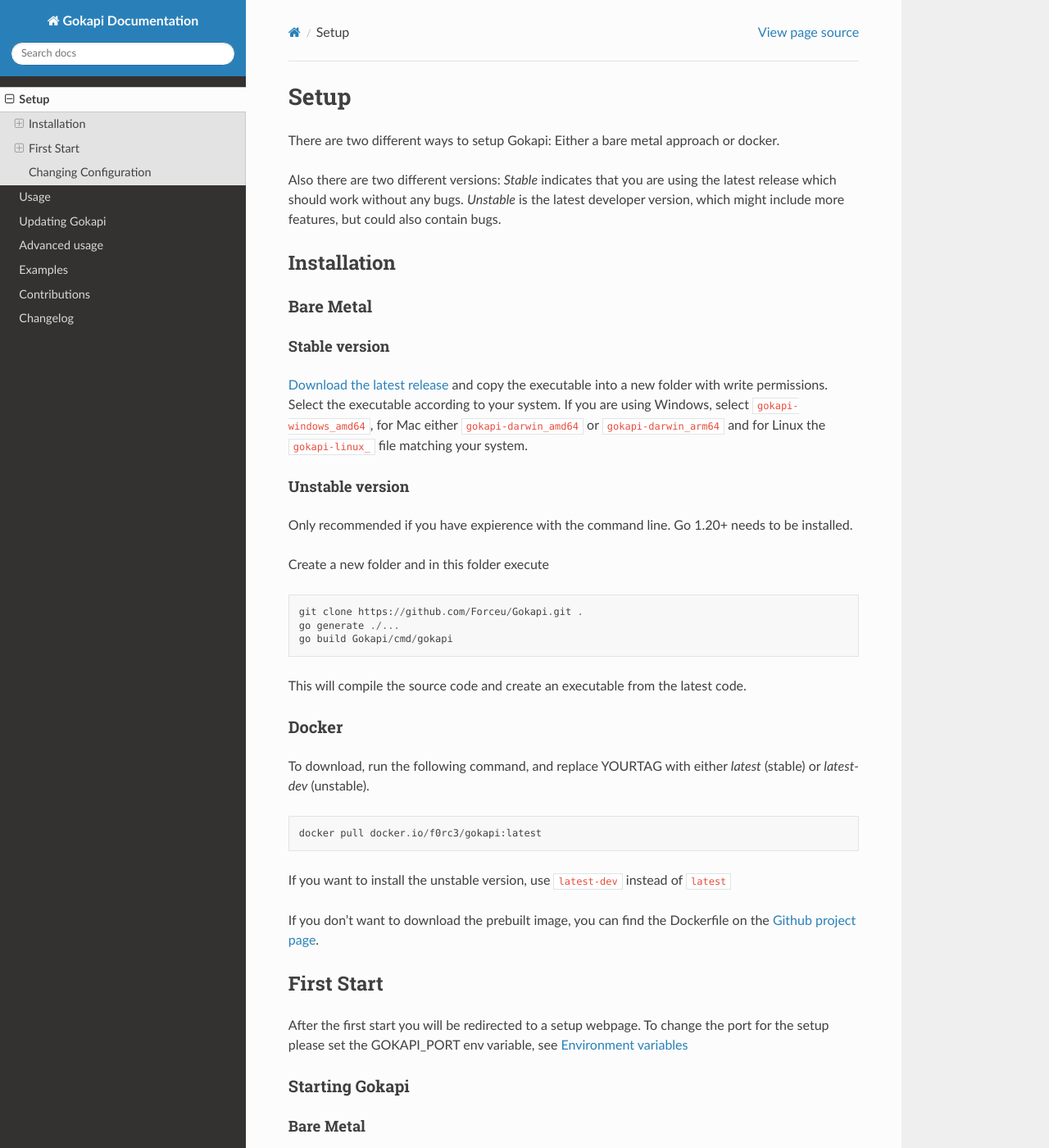
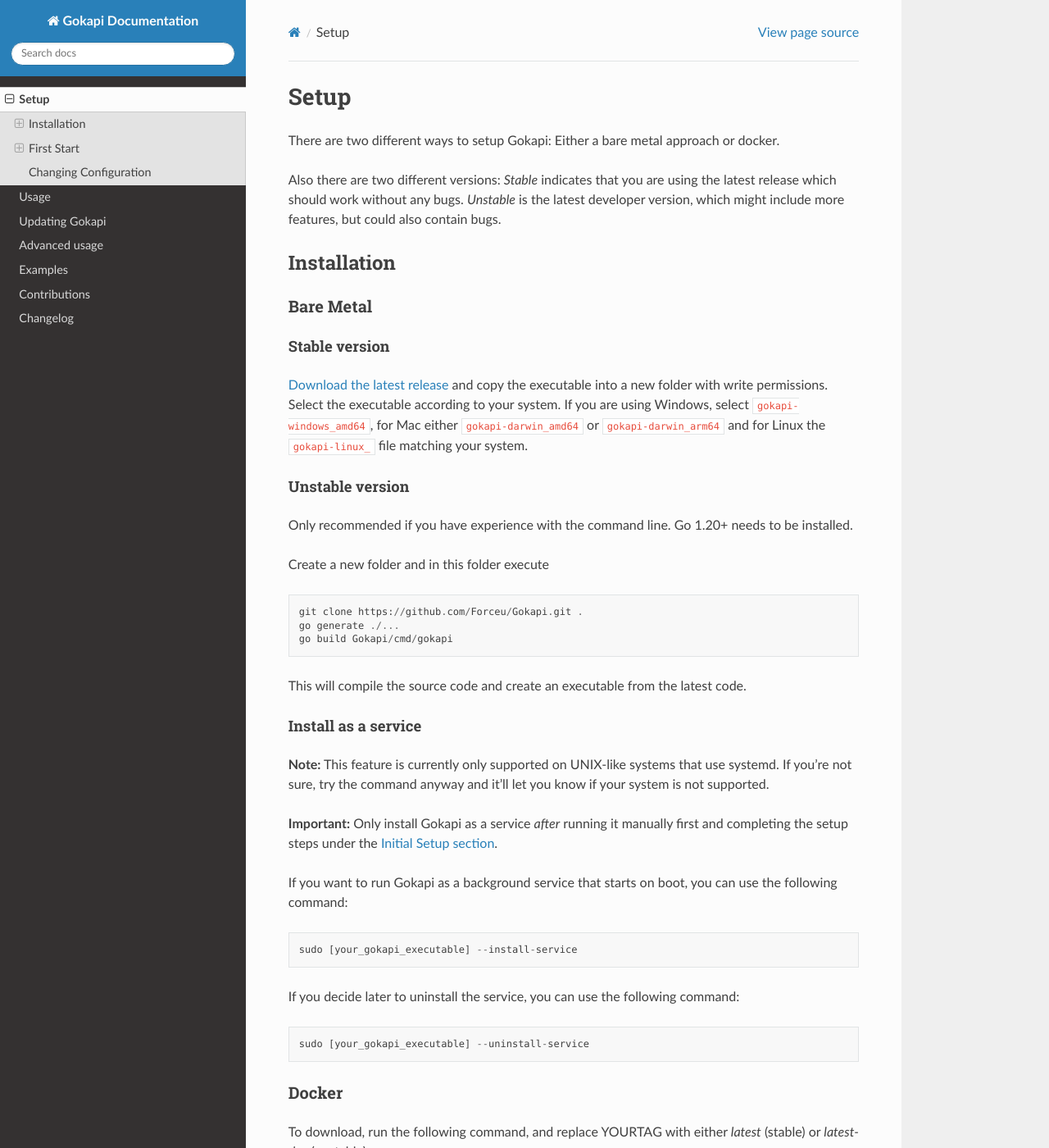
Before and after one commit to Forceu/Gokapi, a Sphinx documentation site: the page built from docs/setup.rst, in a window 1280 px wide and 1400 px high. Shown: the whole window at 82% size. Built offline with Sphinx 7.4.7 and the Read the Docs theme 2.0.0, drawn with Linux system fonts in a browser that asks for light colours.

Commit message:
Added docs for installing gokapi as a service

```diff
--- a/docs/setup.rst
+++ b/docs/setup.rst
@@ -23,7 +23,7 @@
 Unstable version
 """""""""""""""""
 
-Only recommended if you have expierence with the command line. Go 1.20+ needs to be installed.
+Only recommended if you have experience with the command line. Go 1.20+ needs to be installed.
 
 Create a new folder and in this folder execute
 ::
@@ -33,6 +33,23 @@
  go build Gokapi/cmd/gokapi
 
 This will compile the source code and create an executable from the latest code.
+
+Install as a service
+"""""""""""""""""""""
+
+**Note:** This feature is currently only supported on UNIX-like systems that use systemd. If you're not sure, try the command anyway and it'll let you know if your system is not supported.
+
+**Important:** Only install Gokapi as a service *after* running it manually first and completing the setup steps under the `Initial Setup section <#initial-setup>`_.
+
+If you want to run Gokapi as a background service that starts on boot, you can use the following command:
+::
+
+  sudo [your_gokapi_executable] --install-service
+
+If you decide later to uninstall the service, you can use the following command:
+::
+
+  sudo [your_gokapi_executable] --uninstall-service
 
 
 Docker
```
